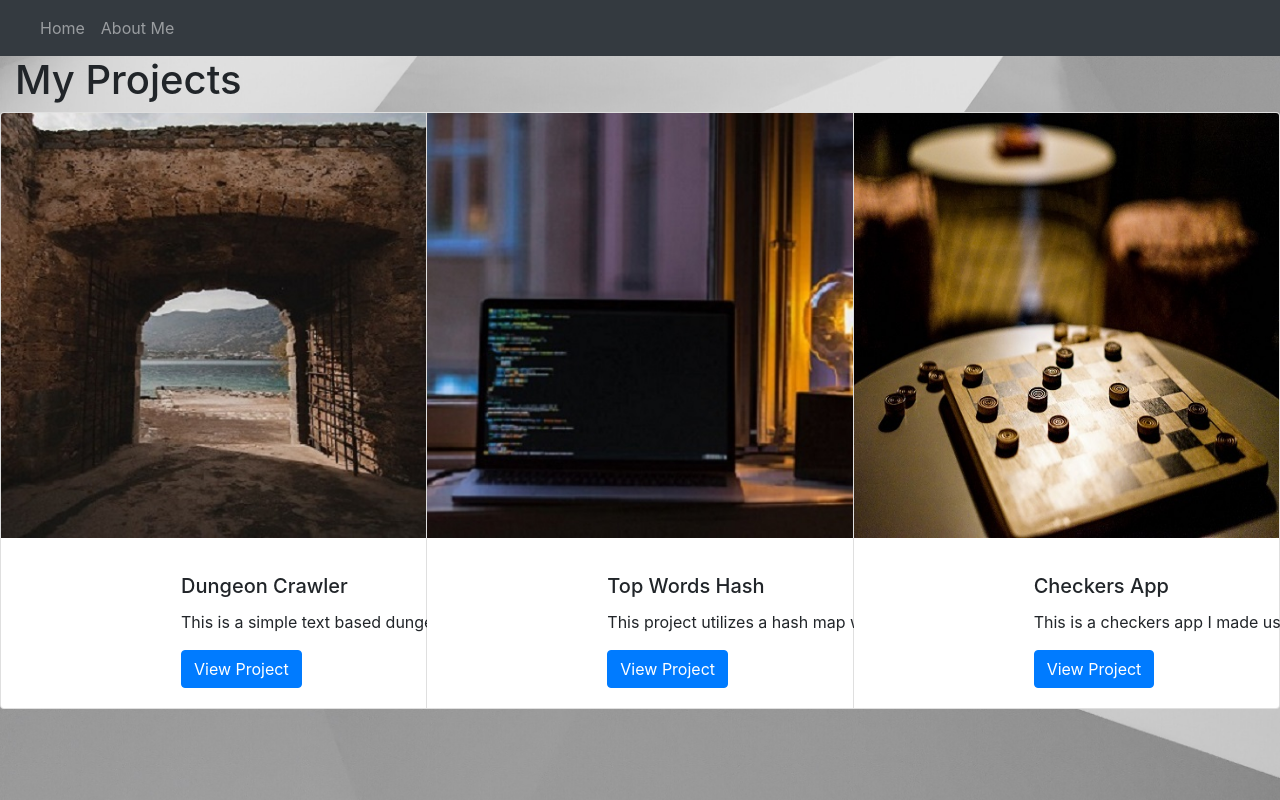
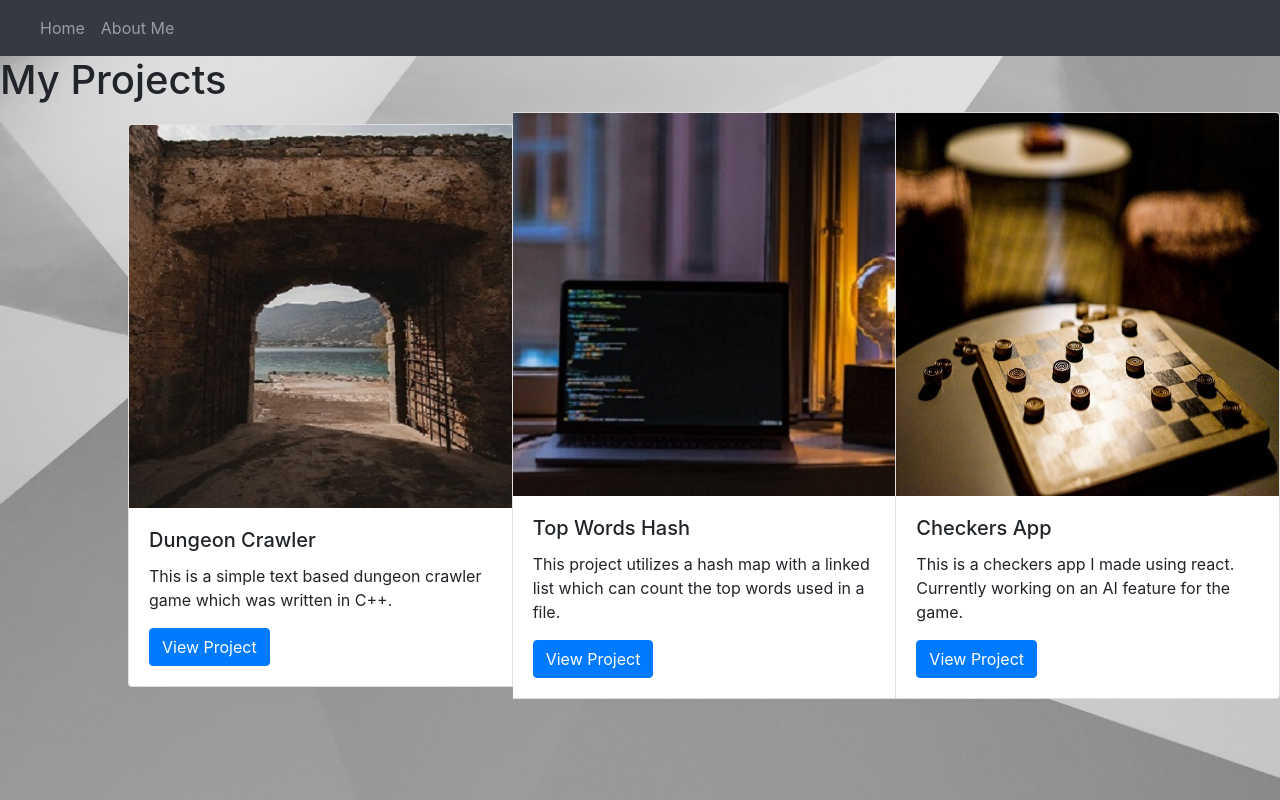
Before and after one commit to kochkam/michaelsBlog, a React (Create React App) app: page / in a window 1280 px wide. Built offline with nearby package versions, Linux system fonts and the light colour scheme.

Commit message:
updates:

```diff
--- a/src/App.css
+++ b/src/App.css
@@ -1,20 +1,3 @@
-body{
-    display: flex;
-    overflow-x: auto;
-    white-space: nowrap;
-    padding: 10px;
-
-
-}
-
-th {
-    text-align: center;
-    border: 1px solid black;
-    background: #018ded;
-    position: sticky;
-    position: -webkit-sticky;
-    top: 0;
-  }
 
 .back{
 
@@ -46,3 +29,9 @@ th {
     justify-content: center;
     align-items: center;
 }
+body{
+    overflow-y: scroll;
+    overflow-x: scroll;
+    display: flex;
+
+}
--- a/src/Views/card-style.css
+++ b/src/Views/card-style.css
@@ -1,13 +1,28 @@
+
 
 .card-style {
-    max-width: 50rem;
-    max-height: 30rem;
-    margin-right: 10rem;
-    margin-left: 10rem;
-    margin-top: 1rem;
+    max-width: 90rem;
+    max-height: 80rem;
+
+
+    display: center;
+    position: fixed;
 }
 
+.class {
+    display: flex;
 
-.class {
-    display: inline-block;
 }
+
+.deck{
+    max-width: 80rem;
+    max-height: 80rem;
+    display: flex;
+    position: flex;
+    margin-left: 8rem;
+
+}
+
+h1{
+    font-size: 10vw;
+}
--- a/src/Views/home.js
+++ b/src/Views/home.js
@@ -16,38 +16,39 @@ class Home extends Component{
 render(){
 return(
     <>
-<Container className='class'>
+<div className='class'>
     <h1>My Projects</h1>
-</Container>
+</div>
+
 <CardDeck className="deck">
-    <Card  >
+    <Card className="card-style" >
     <Card.Img variant="top" src={img2}/>
-    <Card.Body className="card-style">
+    <Card.Body >
         <Card.Title>Dungeon Crawler</Card.Title>
         <Card.Text>
         This is a simple text based dungeon crawler game which was written in C++.
         </Card.Text>
-        <Button href="https://github.com/kochkam/Dungeon-Crawler"variant="primary">View Project</Button>
+        <Button className="btn" href="https://github.com/kochkam/Dungeon-Crawler"variant="primary">View Project</Button>
     </Card.Body>
     </Card>
-    <Card >
+    <Card className="card-style">
     <Card.Img variant="top" src={img1} />
-    <Card.Body className="card-style">
+    <Card.Body >
         <Card.Title>Top Words Hash</Card.Title>
         <Card.Text>
         This project utilizes a hash map with a linked list which can count the top words used in a file.
         </Card.Text>
-        <Button href="https://github.com/kochkam/Data-Structure-Hash-Python" variant="primary">View Project</Button>
+        <Button className="btn" href="https://github.com/kochkam/Data-Structure-Hash-Python" variant="primary">View Project</Button>
     </Card.Body>
     </Card>
-    <Card >
+    <Card className="card-style">
     <Card.Img variant="top" src={img6} />
-    <Card.Body className="card-style">
+    <Card.Body >
         <Card.Title>Checkers App</Card.Title>
         <Card.Text>
         This is a checkers app I made using react. Currently working on an AI feature for the game.
         </Card.Text>
-        <Button href="https://checkers-game-kochka.herokuapp.com/"variant="primary">View Project</Button>
+        <Button className="btn"href="https://checkers-game-kochka.herokuapp.com/"variant="primary">View Project</Button>
     </Card.Body>
     </Card>
 
```
